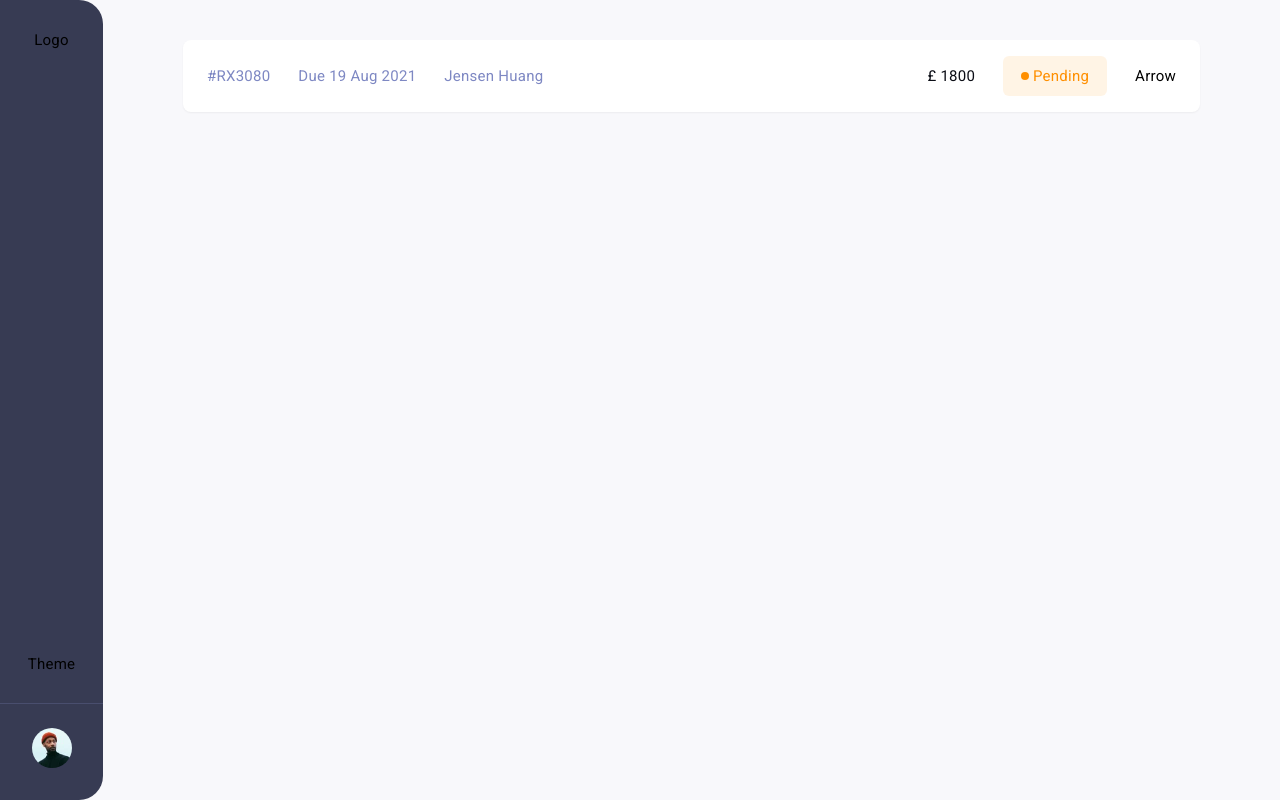
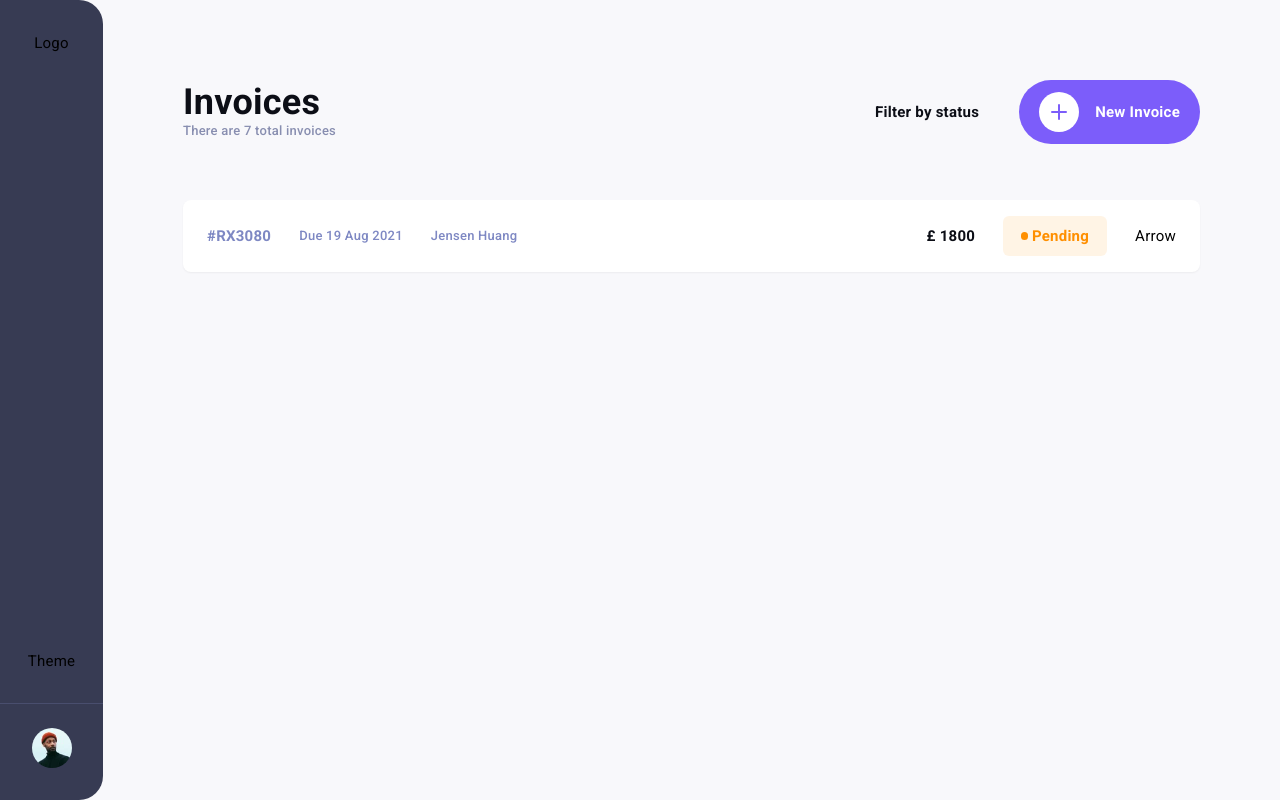
Before and after one commit to MrPatriot991/invoice-app, a React (Vite) app: page / in a window 1280 px wide. Built offline with nearby package versions, Linux system fonts and the light colour scheme.

Commit message:
feat(invoice): create InvoiceHeader component

```diff
--- a/src/app/App.tsx
+++ b/src/app/App.tsx
@@ -1,10 +1,14 @@
-import { InvoiceCard } from "@/features/invoices/components/lists";
-import { MainLayout } from "../components/layout";
+import { MainLayout } from "@/components/layout";
+import {
+  InvoiceHeader,
+  InvoiceCard,
+} from "@/features/invoices/components/lists";
 
 function App() {
   return (
     <MainLayout>
-      <div className="container mx-auto mt-10">
+      <div className="container mx-auto py-8 md:py-14 lg:py-20">
+        <InvoiceHeader />
         <InvoiceCard />
       </div>
     </MainLayout>
--- a/src/features/invoices/components/lists/InvoiceCard.tsx
+++ b/src/features/invoices/components/lists/InvoiceCard.tsx
@@ -2,7 +2,7 @@ import { StatusBadge } from "@/components/common/statusBadge";
 
 const InvoiceCard = () => {
   return (
-    <article className="grid cursor-pointer grid-cols-2 items-center justify-between gap-4 rounded-lg bg-container p-6 shadow-sm [grid-template-areas:'id_client'_'due_status'_'total_status'] hover:-translate-y-1 hover:scale-[1.01] hover:shadow-xl md:gap-7 md:py-4 md:[grid-template-areas:'id_due_client_total_status_arrow'] md:[grid-template-columns:auto_auto_1fr_auto_auto_auto]">
+    <article className="grid cursor-pointer grid-cols-2 items-center justify-between gap-4 rounded-lg bg-container p-6 shadow-sm transition duration-300 [grid-template-areas:'id_client'_'due_status'_'total_status'] hover:-translate-y-1 hover:scale-[1.01] hover:shadow-xl md:gap-7 md:py-4 md:[grid-template-areas:'id_due_client_total_status_arrow'] md:[grid-template-columns:auto_auto_1fr_auto_auto_auto]">
       <h3 className="heading-s-variant text-primary [grid-area:id]">
         <span className="text-[var(--color-gray-500)]">#RX3080</span>
       </h3>
--- /dev/null
+++ b/src/features/invoices/components/lists/InvoiceHeader.tsx
@@ -0,0 +1,38 @@
+import { Plus } from "lucide-react";
+
+import { Button } from "@/components/ui/Button";
+
+const InvoiceHeader = () => {
+  return (
+    <header className="mb-8 flex items-center justify-between sm:mb-14">
+      <div className="flex flex-col gap-1">
+        <h1 className="heading-m md:heading-l text-primary transition-colors duration-300">
+          Invoices
+        </h1>
+        <p className="body-variant text-tertiary hidden transition-colors duration-300 md:block">
+          There are<span> 7 </span>total invoices
+        </p>
+        <p className="body-variant text-tertiary transition-colors duration-300 md:hidden">
+          <span> 7 </span> invoices
+        </p>
+      </div>
+      <div className="flex items-center gap-4 md:gap-10">
+        <button className="flex items-center gap-3">
+          <span className="heading-s-variant text-primary inline-block">
+            Filter <span className="hidden md:inline-block"> by status</span>
+          </span>
+        </button>
+        <Button variant="purple">
+          <div className="rounded-full bg-white p-2">
+            <Plus className="h-4 w-4 text-purple sm:h-6 sm:w-6" />
+          </div>
+          <span>
+            New <span className="hidden sm:inline-block">Invoice</span>
+          </span>
+        </Button>
+      </div>
+    </header>
+  );
+};
+
+export default InvoiceHeader;
--- a/src/features/invoices/components/lists/index.ts
+++ b/src/features/invoices/components/lists/index.ts
@@ -1,3 +1,4 @@
+import InvoiceHeader from "./InvoiceHeader";
 import InvoiceCard from "./InvoiceCard";
 
-export { InvoiceCard };
+export { InvoiceCard, InvoiceHeader };
--- a/src/styles/globals.css
+++ b/src/styles/globals.css
@@ -1,5 +1,6 @@
 @import url("https://fonts.googleapis.com/css2?family=Roboto:ital,wght@0,100..900;1,100..900&display=swap");
 @import "./tokens.css";
+@import "./typography.css";
 @tailwind base;
 @tailwind components;
 @tailwind utilities;
@@ -14,7 +15,7 @@
   body {
     font-family: var(--font-leagu);
     font-size: var(--fs-15);
-    line-height: var(--lh-16);
+    line-height: var(--lh-15);
     letter-spacing: var(--ls);
     background-color: var(--bg-main);
     -webkit-font-smoothing: antialiased;
--- a/tsconfig.app.json
+++ b/tsconfig.app.json
@@ -26,7 +26,8 @@
 
     "baseUrl": "src",
     "paths": {
-      "@/*": ["*"]
+      "@/*": ["*"],
+      "@components/*": ["components/*"]
     }
   },
   "include": ["src"]
```
